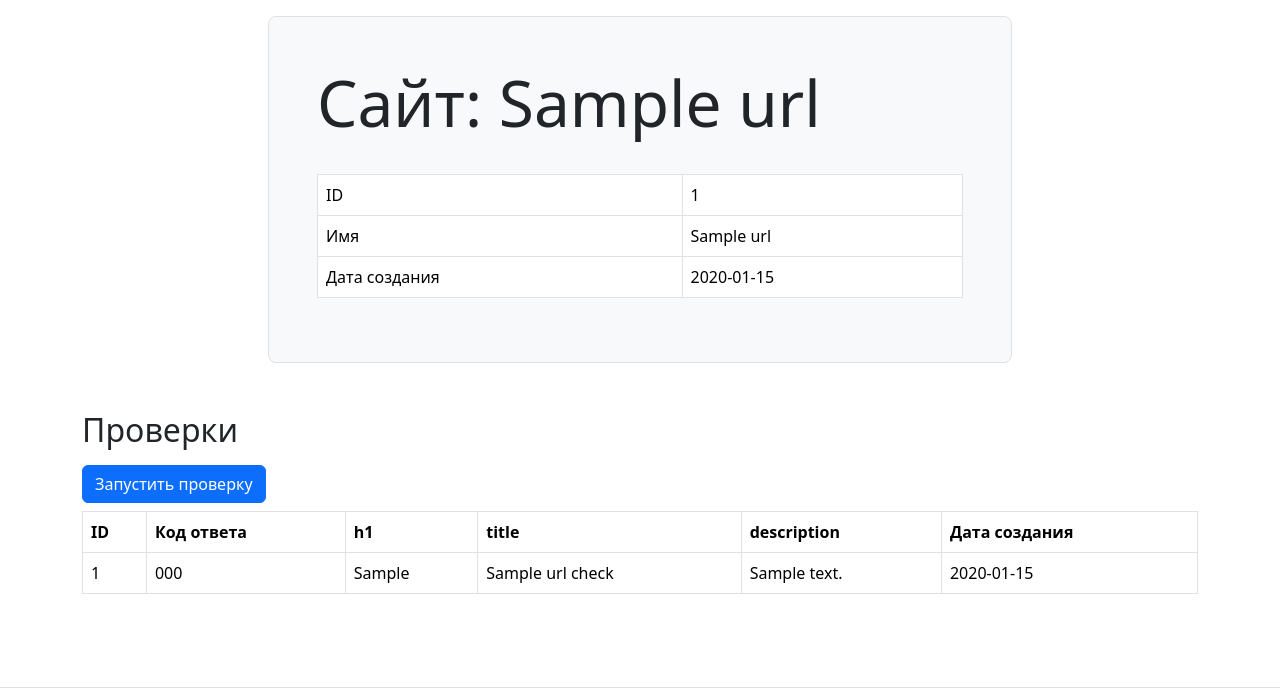
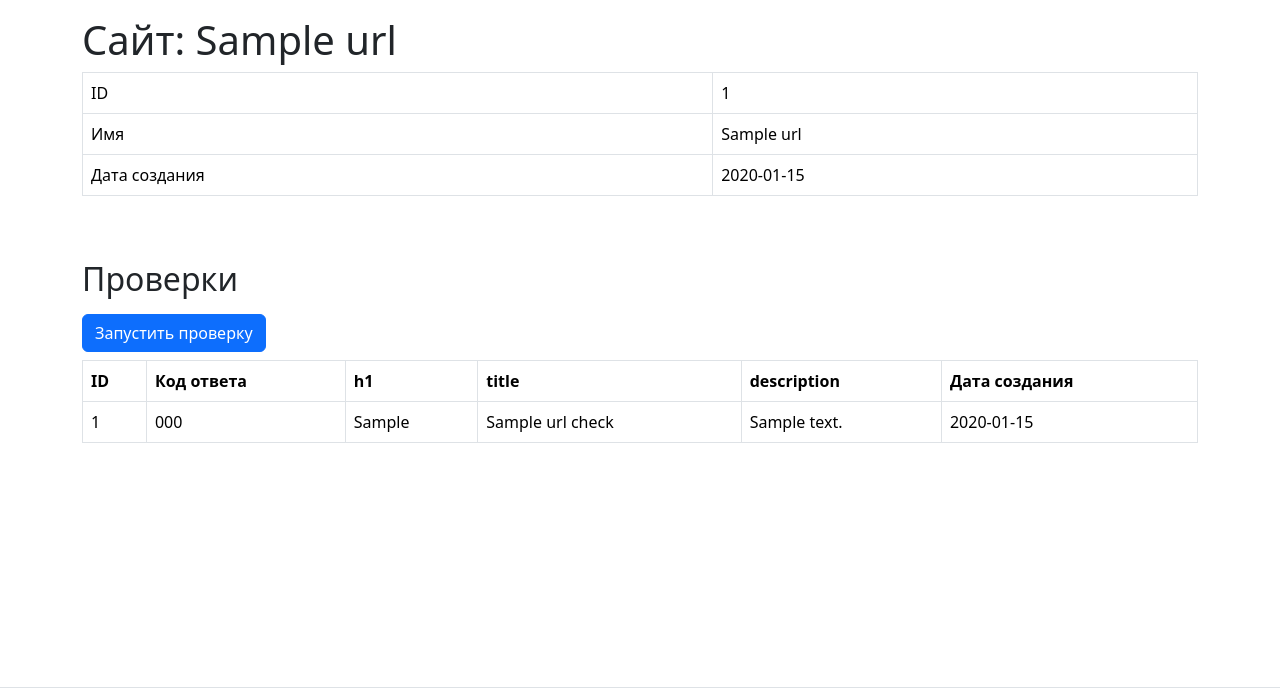
Before and after one commit to webAmoeba/page-analyzer, a Flask app: page /urls/1 in a window 1280 px wide. Shown: the part 56-755 px from the top of the page. Run offline with Flask 3, Linux system fonts and the light colour scheme; a database or web service that is not in the repository returns one stand-in record (values such as "Sample title"); some libraries are stand-ins or nearby versions.

Commit message:
refactor html

```diff
--- a/page_analyzer/templates/index.html
+++ b/page_analyzer/templates/index.html
@@ -5,7 +5,6 @@
 {% endblock %}
 
 {% block content %}
-
 {% with messages = get_flashed_messages(with_categories=true) %}
 {% if messages %}
 {% for category, message in messages %}
@@ -17,7 +16,8 @@
 {% endif %}
 {% endwith %}
 
-<section class="col-12 col-md-10 col-lg-8 mx-auto border rounded-3 bg-light p-5">
+<section class="row">
+    <div class="col-12 col-md-10 col-lg-8 mx-auto border rounded-3 bg-light p-5">
         <h1 class="display-3">Анализатор страниц</h1>
         <p class="lead">Бесплатно проверяйте сайты на SEO-пригодность</p>
         <form action="/urls" method="post" class="d-flex justify-content-center">
@@ -26,5 +26,6 @@
                 class="form-control form-control-lg" required>
             <input type="submit" class="btn btn-primary  btn-lg ms-3 px-5 text-uppercase mx-3" value="Проверить">
         </form>
+    </div>
 </section>
 {% endblock %}
--- a/page_analyzer/templates/one_url.html
+++ b/page_analyzer/templates/one_url.html
@@ -16,9 +16,8 @@
 {% endif %}
 {% endwith %}
 
-<section class="col-12 col-md-10 col-lg-8 mx-auto border rounded-3 bg-light p-5">
-    <h1 class="display-3">Сайт: {{ url.name }}</h1>
-    <br>
+<section>
+    <h1>Сайт: {{ url.name }}</h1>
     <div class="table-responsive">
         <table class="table table-bordered table-hover text-nowrap" data-test="url">
             <tbody>
@@ -46,7 +45,7 @@
         <input type="submit" class="btn btn-primary" value="Запустить проверку">
     </form>
 
-    <div>
+    <div class="table-responsive">
         <table class="table table-bordered table-hover mt-2" data-test="checks">
             <thead>
                 <tr>
--- a/page_analyzer/templates/urls.html
+++ b/page_analyzer/templates/urls.html
@@ -5,7 +5,6 @@
 {% endblock %}
 
 {% block content %}
-
 {% with messages = get_flashed_messages(with_categories=true) %}
 {% if messages %}
 {% for category, message in messages %}
@@ -17,9 +16,8 @@
 {% endif %}
 {% endwith %}
 
-<section class="col-12 col-md-10 col-lg-8 mx-auto border rounded-3 bg-light p-5">
-    <h1 class="display-3">Страницы</h1>
-    <br>
+<section>
+    <h1>Страницы</h1>
     <div class="table-responsive">
         <table class="table table-bordered table-hover text-nowrap" data-test="urls">
             <thead>
```
Also changed, not shown: page_analyzer/templates/404.html (+3 -5 lines). Lines whose indentation alone changed are shown as unchanged.
